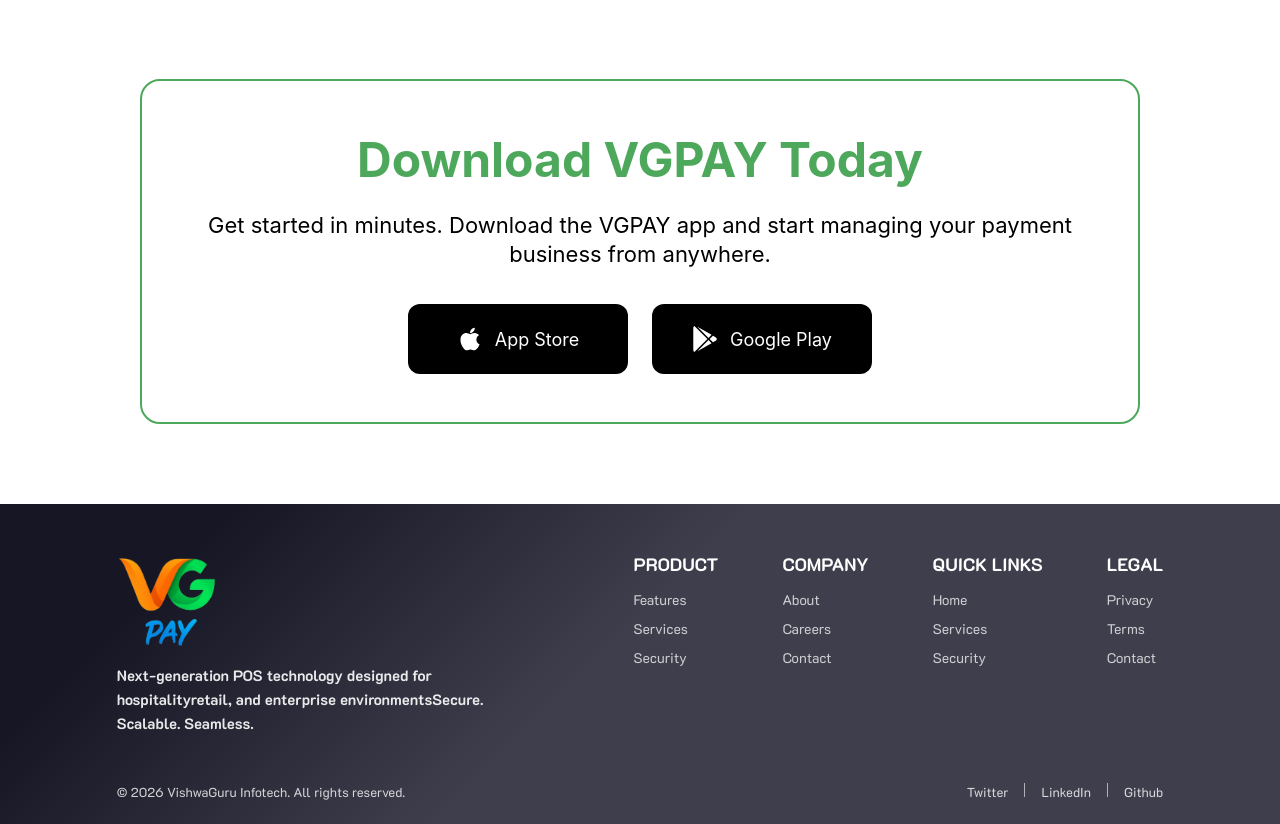
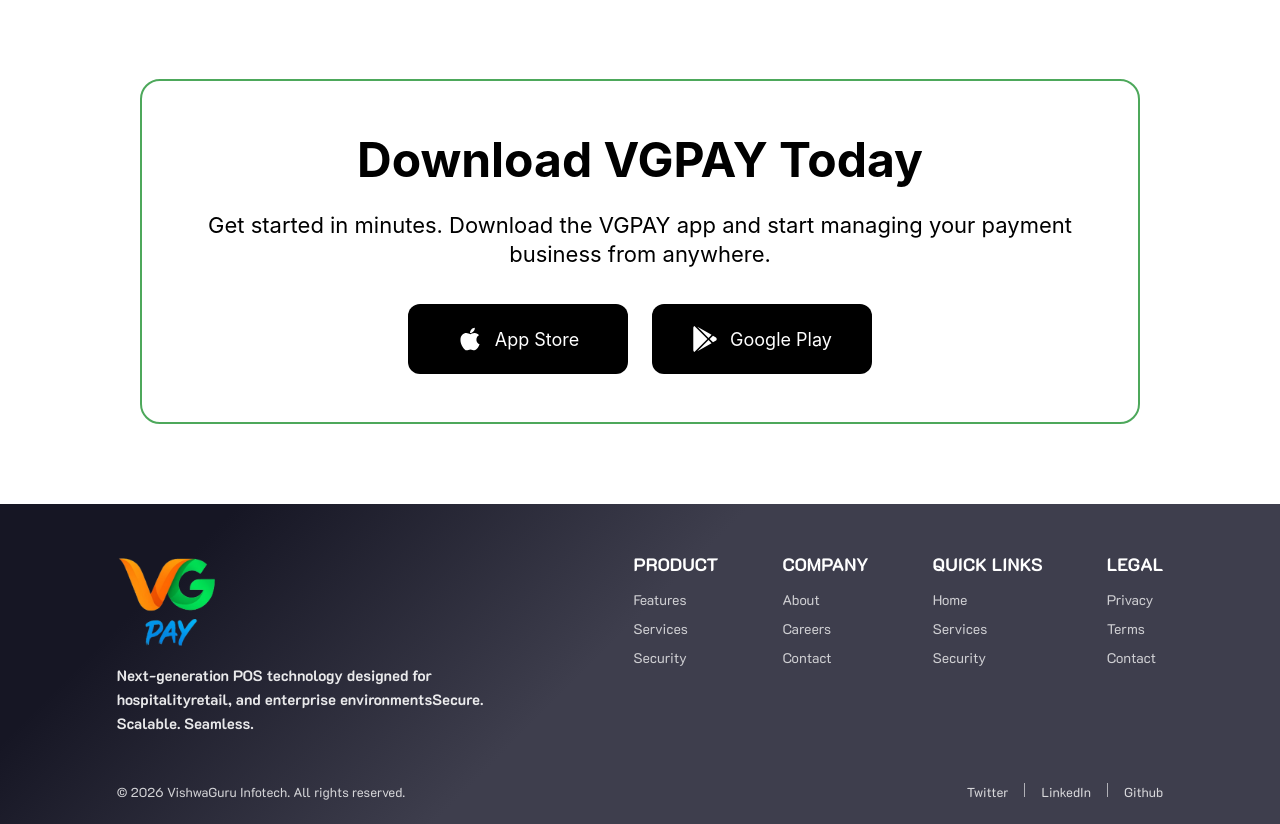
Before and after one commit to pawarprathmesh2025/LANDING-PAGE1, a React (Vite) app: page / in a window 1280 px wide. Shown: the part 4960-5784 px from the top of the page. Built offline with nearby package versions, Linux system fonts and the light colour scheme.

Commit message:
changed colour of footer.

```diff
--- a/src/components/DownloadFooter.css
+++ b/src/components/DownloadFooter.css
@@ -26,9 +26,10 @@
 .download-title {
   font-size: clamp(32px, 5vw, 48px);
   font-weight: 700;
-  color: #4da85b;
+  color: #000000;   /* black */
   margin-bottom: 20px;
 }
+
 
 .download-subtitle {
   font-size: clamp(16px, 3vw, 22px);
```
